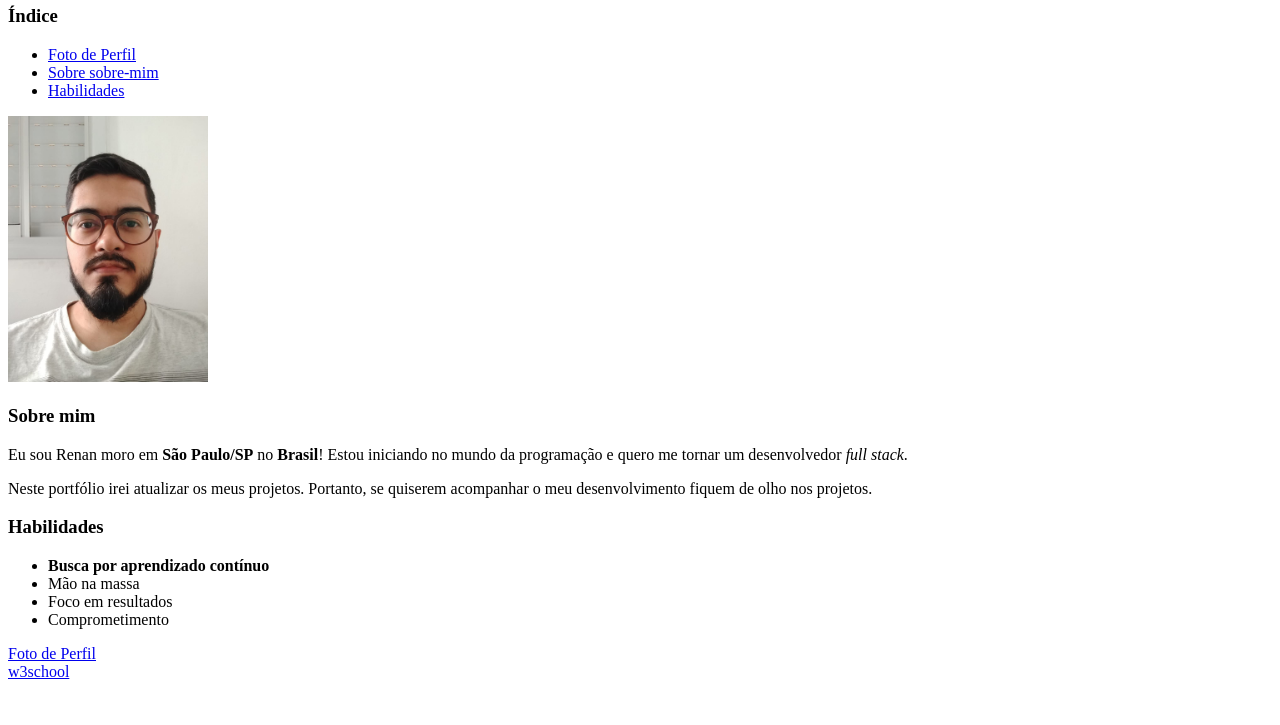
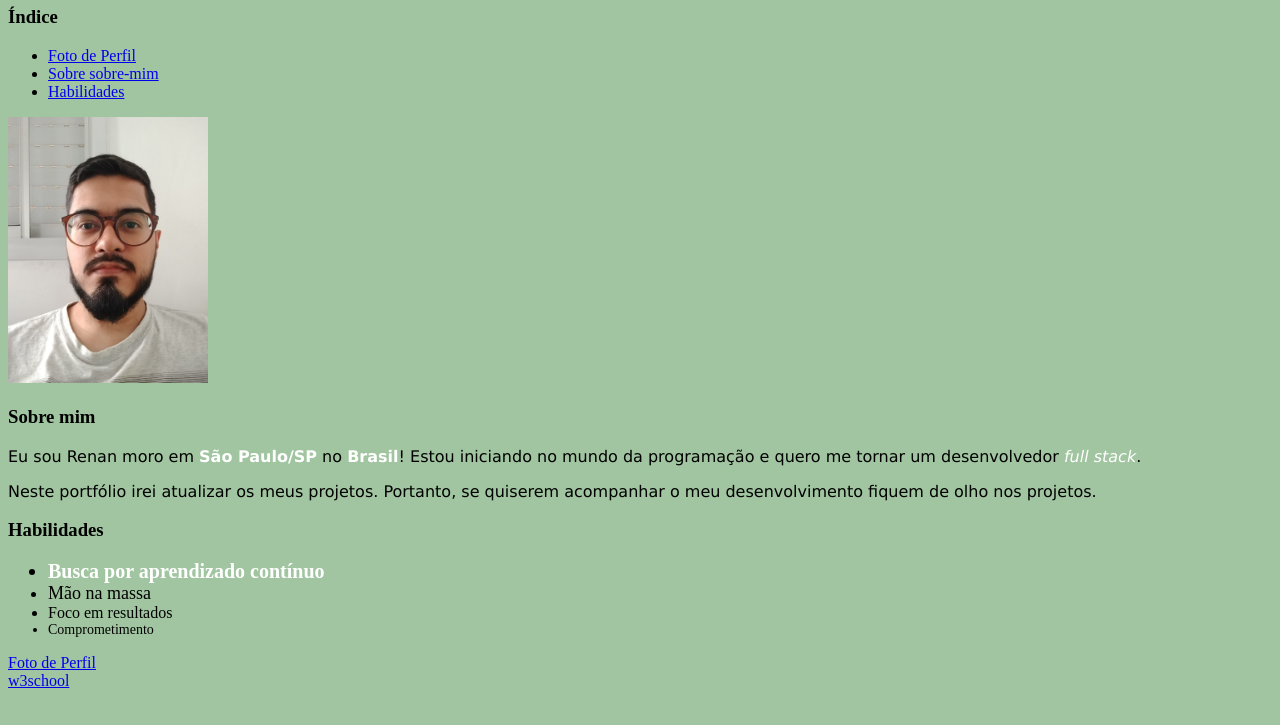
Before and after one commit to renanmarquesgarcia/renanmarquesgarcia.github.io, a plain HTML site: page index.html in a window 1280 px wide. Shown: the part 75-800 px from the top of the page. Drawn offline with Linux system fonts and the light colour scheme.

Commit message:
Atualiza estilização da página

```diff
--- a/index.html
+++ b/index.html
@@ -5,6 +5,48 @@
     <meta http-equiv="X-UA-Compatible" content="IE=edge">
     <meta name="viewport" content="width=device-width, initial-scale=1.0">
     <title>Portfólio</title>
+
+    <style>
+        h1{
+            font-family: cursive, sans-serif;
+        }
+
+        p{
+            font-family: Verdana, Geneva, Tahoma, sans-serif;
+        }
+
+        body{
+            background-color: rgb(160, 197, 160);
+        }
+
+        strong{
+            color: white;
+        }
+
+        em{
+            color: white;
+        }
+
+        .busca-aprendizado{
+            font-size: 20px;
+        }
+
+        .mao-na-massa{
+            font-size: 18px;
+        }
+
+        .foco-em-resultados{
+            font-size: 16px;
+        }
+
+        .comprometimento{
+            font-size: 14px;
+        }
+
+
+
+    </style>
+
 </head>
 <body>
     <h1>Renan Marques Garcia</h1>
@@ -18,16 +60,17 @@
 
     <img src="foto-portfolio.jpeg" alt="Foto de perfil com fundo neutro" width="200px" id="foto-de-perfil">
 
+
     <h3 id="sobre-mim">Sobre mim</h3>
     <p>Eu sou Renan moro em <strong>São Paulo/SP</strong> no <strong>Brasil</strong>! Estou iniciando no mundo da programação e quero me tornar um desenvolvedor <em>full stack</em>.</p>
     <p>Neste portfólio irei atualizar os meus projetos. Portanto, se quiserem acompanhar o meu desenvolvimento fiquem de olho nos projetos.</p>
 
     <h3 id="habilidades">Habilidades</h3>
         <ul>
-            <li><strong>Busca por aprendizado contínuo</strong></li>
-            <li>Mão na massa</li>
-            <li>Foco em resultados</li>
-            <li>Comprometimento</li>
+            <li class="busca-aprendizado"><strong>Busca por aprendizado contínuo</strong></li>
+            <li class="mao-na-massa">Mão na massa</li>
+            <li class="foco-em-resultados">Foco em resultados</li>
+            <li class="comprometimento">Comprometimento</li>
         </ul>
 
         <a href="#foto-de-perfil">Foto de Perfil</a>
```
